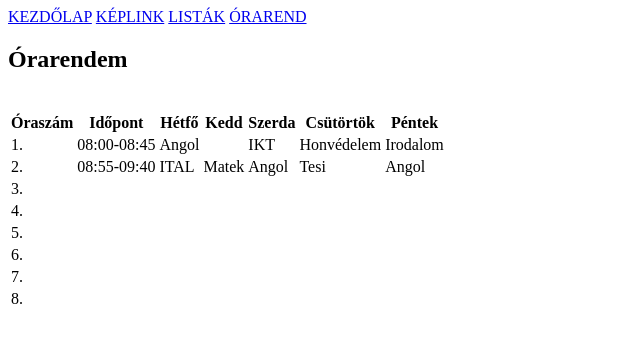
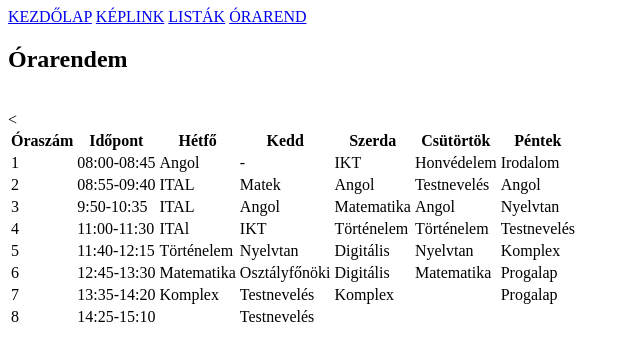
Before and after one commit to KovacsDavid234/ikt123-web, a plain HTML site: page orarend.html in a window 1280 px wide. Shown: the whole page, without its empty margins (0-640 px from the left). Drawn offline with Linux system fonts and the light colour scheme.

Commit message:
órarend

```diff
--- a/orarend.html
+++ b/orarend.html
@@ -14,7 +14,7 @@
 </nav>
 <h2>Órarendem</h2>
 <br>
-<table>
+<<table>
         <thead>
             <tr>
                 <th>Óraszám</th>
@@ -24,77 +24,78 @@
                 <th>Szerda</th>
                 <th>Csütörtök</th>
                 <th>Péntek</th>
+
             </tr>
         </thead>
         <tbody>
             <tr>
-    <td>1.</td>
+                <td>1</td>
                 <td>08:00-08:45</td>
                 <td>Angol</td>
-    <td></td>
+                <td>-</td>
                 <td>IKT</td>
                 <td>Honvédelem</td>
                 <td>Irodalom</td>
             </tr>
             <tr>
-    <td>2.</td>
+                <td>2</td>
                 <td>08:55-09:40</td>
                 <td>ITAL</td>
                 <td>Matek</td>
                 <td>Angol</td>
-    <td>Tesi</td>
+                <td>Testnevelés</td>
                 <td>Angol</td>
             </tr>
             <tr>
-    <td>3.</td>
-    <td></td>
-    <td></td>
-    <td></td>
-    <td></td>
-    <td></td>
-    <td></td>
+                <td>3</td>
+                <td>9:50-10:35</td>
+                <td>ITAL</td>
+                <td>Angol</td>
+                <td>Matematika</td>
+                <td>Angol</td>
+                <td>Nyelvtan</td>
             </tr>
             <tr>
-    <td>4.</td>
-    <td></td>
-    <td></td>
-    <td></td>
-    <td></td>
-    <td></td>
-    <td></td>
+                <td>4</td>
+                <td>11:00-11:30</td>
+                <td>ITAl</td>
+                <td>IKT</td>
+                <td>Történelem</td>
+                <td>Történelem</td>
+                <td>Testnevelés</td>
             </tr>
             <tr>
-    <td>5.</td>
-    <td></td>
-    <td></td>
-    <td></td>
-    <td></td>
-    <td></td>
-    <td></td>
+                <td>5</td>
+                <td>11:40-12:15</td>
+                <td>Történelem</td>
+                <td>Nyelvtan</td>
+                <td>Digitális</td>
+                <td>Nyelvtan</td>
+                <td>Komplex</td>
             </tr>
             <tr>
-    <td>6.</td>
-    <td></td>
-    <td></td>
-    <td></td>
-    <td></td>
-    <td></td>
-    <td></td>
+                <td>6</td>
+                <td>12:45-13:30 </td>
+                <td>Matematika</td>
+                <td>Osztályfőnöki</td>
+                <td>Digitális</td>
+                <td>Matematika</td>
+                <td>Progalap</td>
             </tr>
             <tr>
-    <td>7.</td>
+                <td>7</td>
+                <td>13:35-14:20</td>
+                <td>Komplex</td>
+                <td>Testnevelés</td>
+                <td>Komplex</td>
                 <td></td>
-    <td></td>
-    <td></td>
-    <td></td>
-    <td></td>
-    <td></td>
+                <td>Progalap</td>
             </tr>
             <tr>
-    <td>8.</td>
+                <td>8</td>
+                <td>14:25-15:10</td>
                 <td></td>
-    <td></td>
-    <td></td>
+                <td>Testnevelés</td>
                 <td></td>
                 <td></td>
                 <td></td>
@@ -102,6 +103,7 @@
         </tbody>
         <tfoot>
 
+
         </tfoot>
     </table>
 </body>
```
Lines whose indentation alone changed are shown as unchanged.
